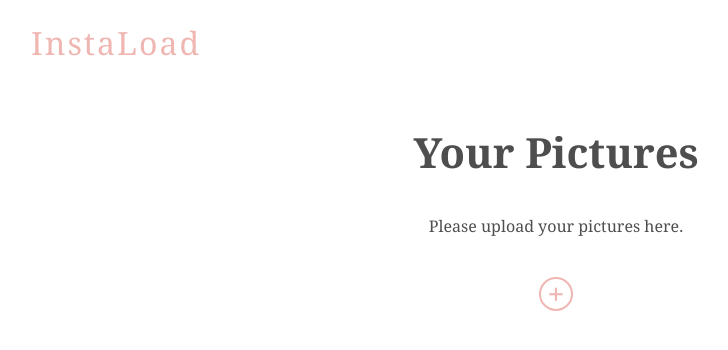
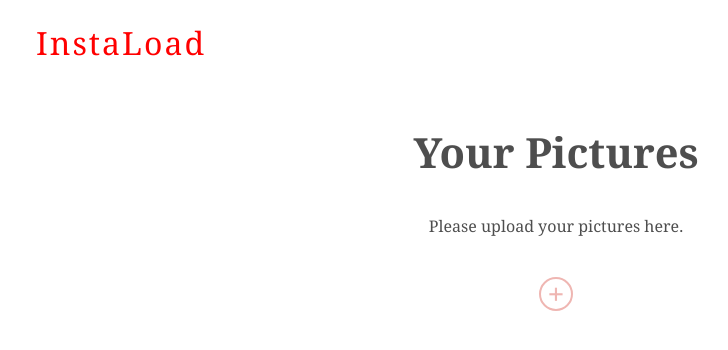
Before and after one commit to Omar2788/InstaLoad, a React (Create React App) app: page / in a window 1280 px wide. Shown: the top 350 px of the page, without its empty margins (84-812 px from the left). Built offline with nearby package versions, Linux system fonts and the light colour scheme; no server answers; the database is empty.

Commit message:
change title color

```diff
--- a/src/index.css
+++ b/src/index.css
@@ -11,11 +11,11 @@ body{
   color: var(--secondary);
 }
 .App{
-  max-width: 1050px;
+  max-width: 1040px;
   margin: 0 auto;
 }
 .title h1{
-  color: var(--primary);
+  color: red;
   font-size: 2rem;
   letter-spacing: 2px;
   font-weight:normal;
```
